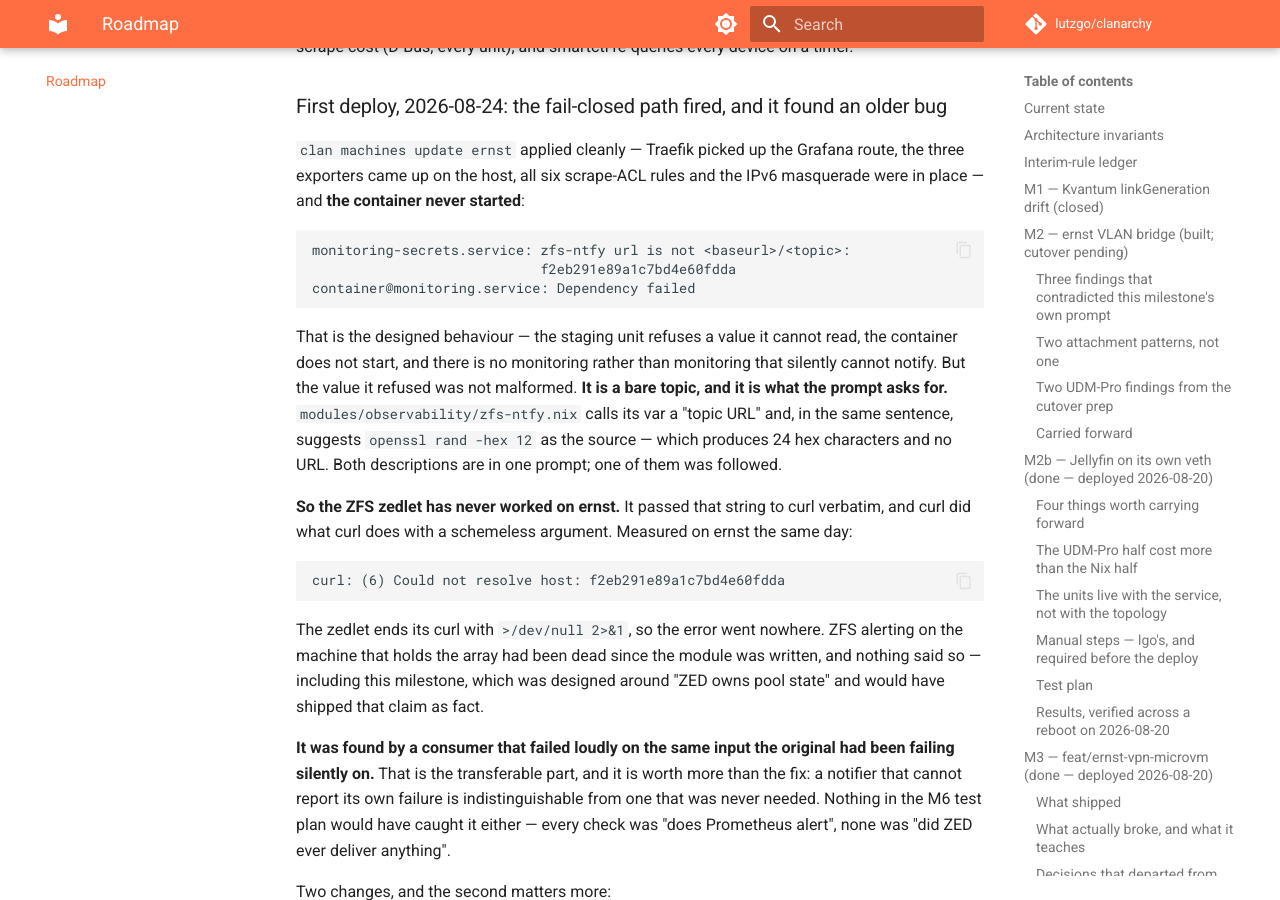
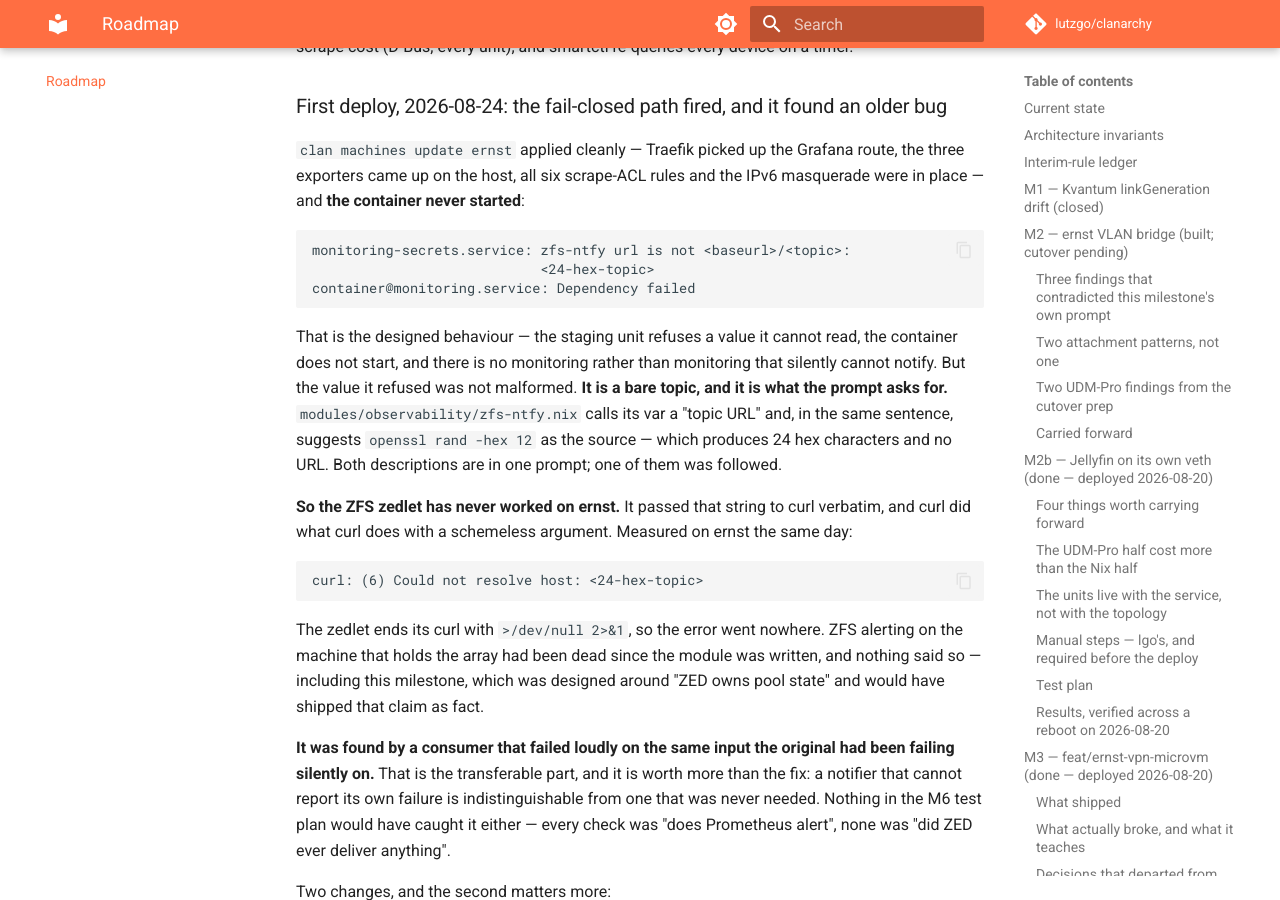
Before and after one commit to lutzgo/clanarchy, an MkDocs documentation site: the page built from docs/roadmap.md, in a window 1280 px wide and 900 px high, scrolled down 44970 px. Built offline with MkDocs 1.6.1 and Material for MkDocs 9.7.7, drawn with Linux system fonts in a browser that asks for light colours; comment, search, counter and statistics services are not loaded.

Commit message:
Redact the ntfy topic from committed journal output
The topic is a shared secret — on a public ntfy instance it grants both
read and publish — and it was pasted verbatim into three places while
recording the M6 deploy findings.  This repository is public.

Redaction does not undo the exposure: it is in this branch's git history
and in a PR comment.  The topic has to be rotated.

Co-Authored-By: Claude Opus 5 <noreply@anthropic.com>
Claude-Session: https://claude.ai/code/session_01BphkxfEVMv3NTqARXQPMdF

````diff
--- a/docs/roadmap.md
+++ b/docs/roadmap.md
@@ -1518,7 +1518,7 @@ IPv6 masquerade were in place — and **the container never started**:
 
 ```
 monitoring-secrets.service: zfs-ntfy url is not <baseurl>/<topic>:
-                            f2eb291e89a1c7bd4e60fdda
+                            <24-hex-topic>
 container@monitoring.service: Dependency failed
 ```
 
@@ -1536,7 +1536,7 @@ verbatim, and curl did what curl does with a schemeless argument. Measured on
 ernst the same day:
 
 ```
-curl: (6) Could not resolve host: f2eb291e89a1c7bd4e60fdda
+curl: (6) Could not resolve host: <24-hex-topic>
 ```
 
 The zedlet ends its curl with `>/dev/null 2>&1`, so the error went nowhere. ZFS
````
Also changed, not shown: 1 other file.
